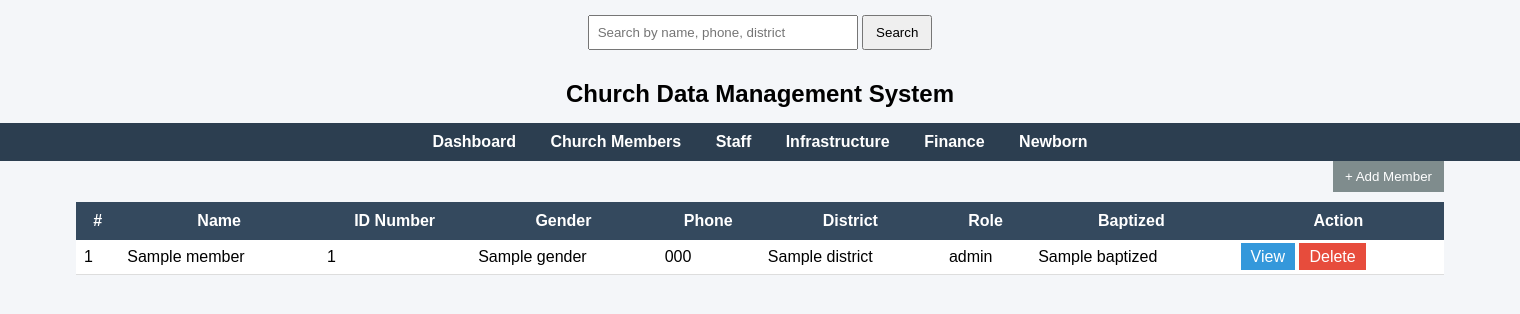
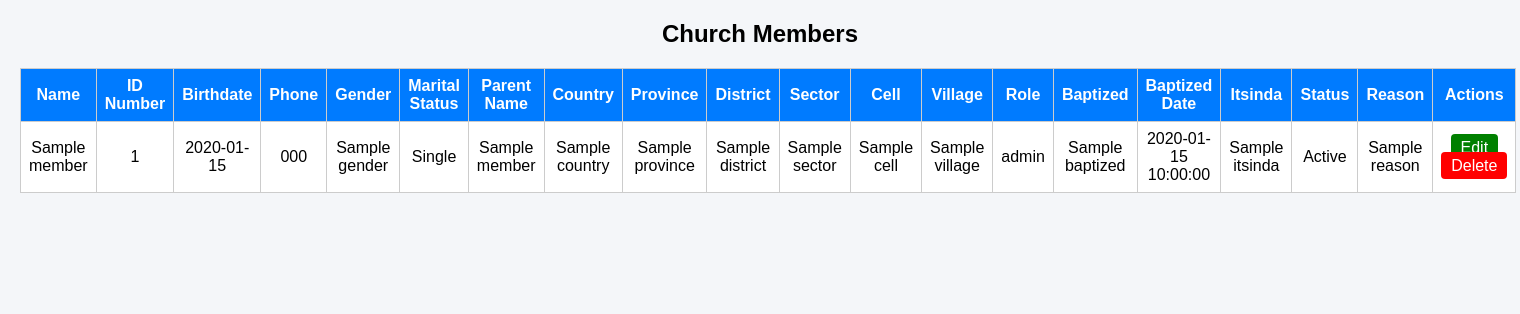
Before and after one commit to ikorikwishakajeamarie1-debug/church_app, a Flask app: page /members in a window 1520 px wide. Shown: the top 314 px of the page. Run offline with Flask 3, Linux system fonts and the light colour scheme; tables that the repository leaves empty hold one stand-in row (values such as "Sample post"); a database or web service that is not in the repository returns one stand-in record (values such as "Sample title"); some libraries are stand-ins or nearby versions.

Commit message:
Updated members templates and app.py for PostgreSQL

```diff
--- a/app.py
+++ b/app.py
@@ -1,20 +1,34 @@
 from flask import Flask, render_template, request, redirect
 import psycopg2
 import os
+import urllib.parse
 
 app = Flask(__name__)
 
-# DATABASE CONNECTION
+# ================= DATABASE CONNECTION =================
 def get_db_connection():
-    return psycopg2.connect(
-        host=os.getenv("DB_HOST"),
-        database=os.getenv("DB_NAME"),
-        user=os.getenv("DB_USER"),
-        password=os.getenv("DB_PASSWORD"),
-        port=5432
+    DATABASE_URL = os.environ.get("DATABASE_URL")  # Use the full Render PostgreSQL URL
+    if not DATABASE_URL:
+        raise Exception("DATABASE_URL not set. Please set it to your church-db URL.")
+
+    # Parse URL (optional but ensures compatibility)
+    result = urllib.parse.urlparse(DATABASE_URL)
+    username = result.username
+    password = result.password
+    database = result.path[1:]  # remove leading /
+    hostname = result.hostname
+    port = result.port or 5432  # default PostgreSQL port
+
+    conn = psycopg2.connect(
+        host=hostname,
+        database=database,
+        user=username,
+        password=password,
+        port=port
     )
+    return conn
 
-# DASHBOARD
+# ================= DASHBOARD =================
 @app.route('/')
 def dashboard():
     return render_template('dashboard.html')
@@ -108,14 +122,31 @@ def update_member(id):
 
     cur.execute("""
     UPDATE members SET
-    name=%s, id_number=%s, phone=%s, gender=%s, status=%s
+        name=%s, id_number=%s, birthdate=%s, phone=%s, gender=%s,
+        marital_status=%s, parent_name=%s, country=%s, province=%s, district=%s,
+        sector=%s, cell=%s, village=%s, role=%s, baptized=%s, baptized_date=%s,
+        itsinda=%s, status=%s, reason=%s
     WHERE id=%s
     """, (
         request.form['name'],
         request.form['id_number'],
+        request.form['birthdate'],
         request.form['phone'],
         request.form['gender'],
-        request.form['status'],
+        request.form['marital_status'],
+        request.form.get('parent_name'),
+        request.form.get('country'),
+        request.form.get('province'),
+        request.form.get('district'),
+        request.form.get('sector'),
+        request.form.get('cell'),
+        request.form.get('village'),
+        request.form.get('role'),
+        request.form.get('baptized'),
+        request.form.get('baptized_date'),
+        request.form.get('itsinda'),
+        request.form.get('status'),
+        request.form.get('reason'),
         id
     ))
 
--- a/templates/members.html
+++ b/templates/members.html
@@ -1,172 +1,106 @@
 <!DOCTYPE html>
 <html>
 <head>
-    <title>Church Data Management System</title>
-
+    <title>Members List</title>
     <style>
         body {
             font-family: Arial;
-            margin: 0;
             background: #f4f6f9;
+            margin: 20px;
         }
-
-        /* TITLE */
-        .title {
-            text-align: center;
-            font-size: 24px;
-            padding: 15px;
-            font-weight: bold;
-        }
-
-        /* MENU */
-        .menu {
-            background: #2c3e50;
-            padding: 10px;
+        h2 {
             text-align: center;
         }
-
-        .menu a {
-            color: white;
-            margin: 15px;
-            text-decoration: none;
-            font-weight: bold;
-        }
-
-        .menu a:hover {
-            text-decoration: underline;
-        }
-
-        /* SEARCH */
-        .search-box {
-            text-align: center;
-            margin: 15px;
-        }
-
-        .search-box input {
-            padding: 8px;
-            width: 250px;
-        }
-
-        .search-box button {
-            padding: 8px 12px;
-        }
-
-        /* CONTAINER */
-        .container {
-            width: 90%;
-            margin: auto;
-        }
-
-        /* ADD BUTTON */
-        .add-btn {
-            float: right;
-            margin-bottom: 10px;
-            background: #7f8c8d;
-            color: white;
-            border: none;
-            padding: 8px 12px;
-        }
-
-        /* TABLE */
         table {
             width: 100%;
             border-collapse: collapse;
             background: white;
         }
-
+        th, td {
+            border: 1px solid #ccc;
+            padding: 8px;
+            text-align: center;
+        }
         th {
-            background: #34495e;
+            background: #007BFF;
             color: white;
-            padding: 10px;
         }
-
-        td {
-            padding: 8px;
-            border-bottom: 1px solid #ddd;
+        tr:nth-child(even) {
+            background: #f2f2f2;
         }
-
-        /* ACTION BUTTONS */
-        .btn-view {
-            background: #3498db;
+        a.button {
+            padding: 5px 10px;
             color: white;
-            padding: 5px 10px;
             text-decoration: none;
+            border-radius: 4px;
         }
-
-        .btn-delete {
-            background: #e74c3c;
-            color: white;
-            padding: 5px 10px;
-            text-decoration: none;
+        .edit {
+            background: green;
+        }
+        .delete {
+            background: red;
         }
     </style>
 </head>
-
 <body>
 
-<!-- SEARCH -->
-<div class="search-box">
-    <input type="text" placeholder="Search by name, phone, district">
-    <button>Search</button>
-</div>
-
-<!-- TITLE -->
-<div class="title">
-    Church Data Management System
-</div>
-
-<!-- MENU -->
-<div class="menu">
-    <a href="/">Dashboard</a>
-    <a href="/members">Church Members</a>
-    <a href="/staff">Staff</a>
-    <a href="#">Infrastructure</a>
-    <a href="#">Finance</a>
-    <a href="#">Newborn</a>
-</div>
-
-<!-- CONTENT -->
-<div class="container">
-
-    <button class="add-btn">+ Add Member</button>
+<h2>Church Members</h2>
 
 <table>
     <thead>
         <tr>
-                <th>#</th>
             <th>Name</th>
             <th>ID Number</th>
+            <th>Birthdate</th>
+            <th>Phone</th>
             <th>Gender</th>
-                <th>Phone</th>
+            <th>Marital Status</th>
+            <th>Parent Name</th>
+            <th>Country</th>
+            <th>Province</th>
             <th>District</th>
+            <th>Sector</th>
+            <th>Cell</th>
+            <th>Village</th>
             <th>Role</th>
             <th>Baptized</th>
-                <th>Action</th>
+            <th>Baptized Date</th>
+            <th>Itsinda</th>
+            <th>Status</th>
+            <th>Reason</th>
+            <th>Actions</th>
         </tr>
     </thead>
-
     <tbody>
-            {% for m in members %}
+        {% for member in members %}
         <tr>
-                <td>{{ loop.index }}</td>
-                <td>{{ m.names }}</td>
-                <td>{{ m.id_number }}</td>
-                <td>{{ m.gender }}</td>
-                <td>{{ m.phone }}</td>
-                <td>{{ m.district }}</td>
-                <td>{{ m.role }}</td>
-                <td>{{ m.baptized }}</td>
-
+            <td>{{ member.name }}</td>
+            <td>{{ member.id_number }}</td>
+            <td>{{ member.birthdate }}</td>
+            <td>{{ member.phone }}</td>
+            <td>{{ member.gender }}</td>
+            <td>{{ member.marital_status }}</td>
+            <td>{{ member.parent_name }}</td>
+            <td>{{ member.country }}</td>
+            <td>{{ member.province }}</td>
+            <td>{{ member.district }}</td>
+            <td>{{ member.sector }}</td>
+            <td>{{ member.cell }}</td>
+            <td>{{ member.village }}</td>
+            <td>{{ member.role }}</td>
+            <td>{{ member.baptized }}</td>
+            <td>{{ member.baptized_date }}</td>
+            <td>{{ member.itsinda }}</td>
+            <td>{{ member.status }}</td>
+            <td>{{ member.reason }}</td>
             <td>
-                    <a class="btn-view" href="/view_member/{{ m.id }}">View</a>
-                    <a class="btn-delete" href="/delete_member/{{ m.id }}">Delete</a>
+                <a href="/edit_member/{{ member.id }}" class="button edit">Edit</a>
+                <a href="/delete_member/{{ member.id }}" class="button delete" onclick="return confirm('Are you sure?')">Delete</a>
             </td>
         </tr>
         {% endfor %}
     </tbody>
 </table>
 
-</div>
-
 </body>
 </html>
```
Also changed, not shown: migrate.py (added, +71 -0 lines), templates/add_member.html (+9 -2 lines), templates/edit_member.html (+13 -47 lines). Lines whose indentation alone changed are shown as unchanged.
